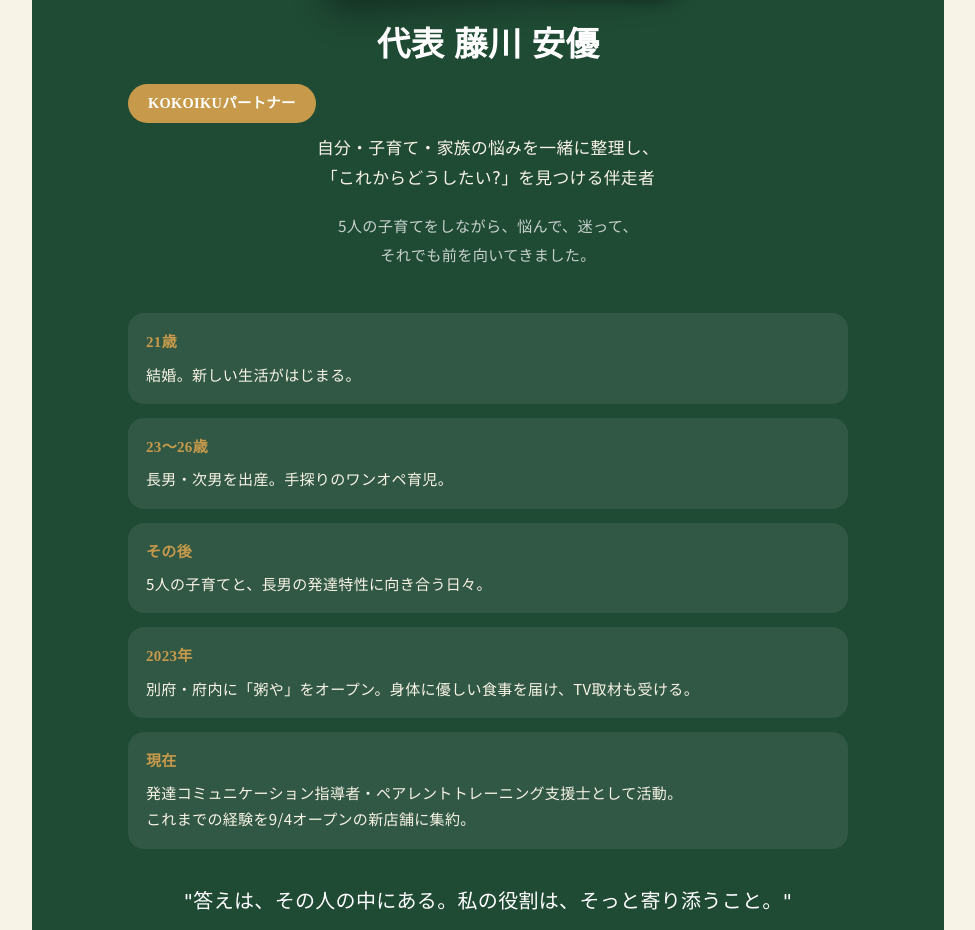
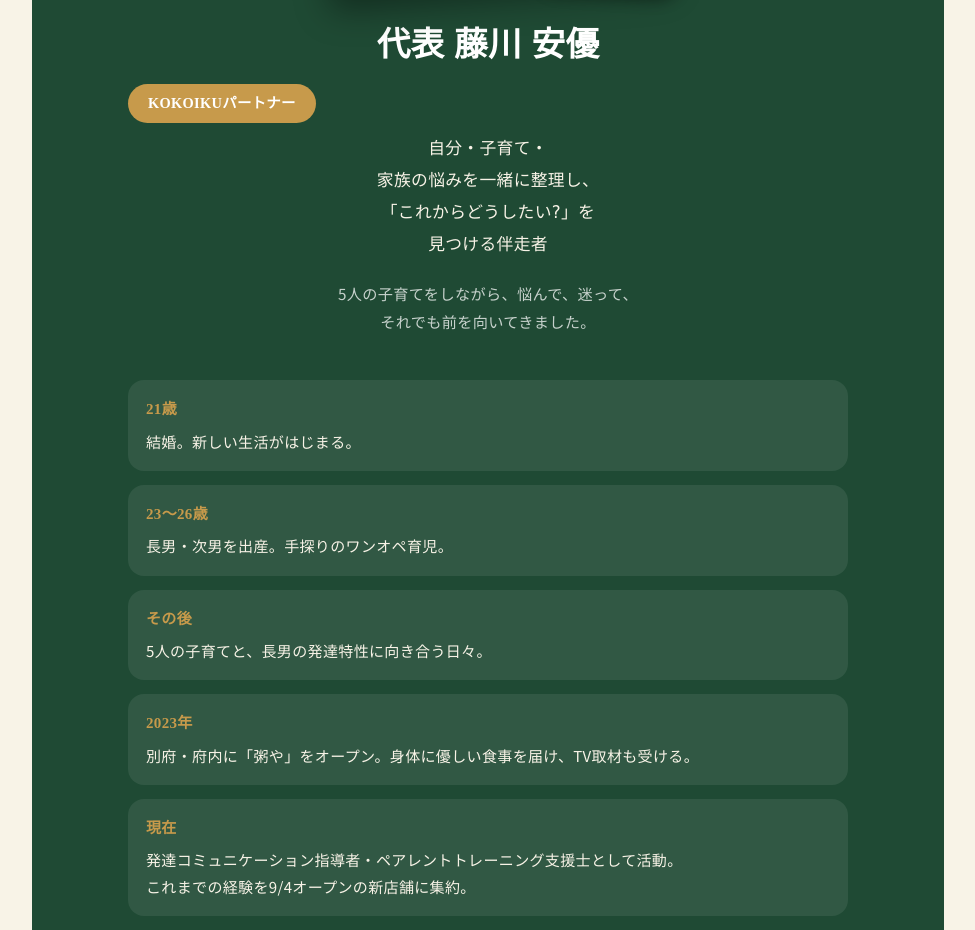
Before and after one commit to nasebanaru0120-pixel/cuddle-up, a plain HTML site: page index.html in a window 1280 px wide. Shown: the part 1600-2530 px from the top of the page, without its empty margins (152-1127 px from the left). Drawn offline with Linux system fonts and the light colour scheme; a web font is replaced by a local one.

Commit message:
Add files via upload

```diff
--- a/index.html
+++ b/index.html
@@ -121,7 +121,7 @@
 
   /* ---------- founder ---------- */
   .founder{background:var(--forest); color:var(--cream); border-radius:32px; padding:48px 28px; position:relative;}
-  .founder .wrap-inner{max-width:720px; margin:0 auto;}
+  .founder .wrap-inner{max-width:720px; margin:0 auto; min-width:0;}
   .founder h2{color:#fff;}
   .founder-photo{
     width:100%; display:block; border-radius:8px;
@@ -162,7 +162,8 @@
   }
   .role-desc{
     font-family:'Yomogi',cursive; color:var(--cream); font-size:1.05rem; text-align:center;
-    max-width:420px; margin:0 auto 18px; line-height:1.8;
+    max-width:340px; margin:0 auto 18px; line-height:1.9;
+    word-break:keep-all; overflow-wrap:break-word;
   }
 
   /* ---------- services ---------- */
@@ -300,7 +301,7 @@
       </div>
       <h2 class="section-title" style="color:#fff;">代表 藤川 安優</h2>
       <span class="role-badge">KOKOIKUパートナー</span>
-      <p class="role-desc">自分・子育て・家族の悩みを一緒に整理し、<br>「これからどうしたい?」を見つける伴走者</p>
+      <p class="role-desc">自分・子育て・家族の悩みを一緒に整理し、<br>「これからどうしたい?」を<br>見つける伴走者</p>
       <p class="section-sub" style="color:rgba(255,255,255,.75);">5人の子育てをしながら、悩んで、迷って、<br>それでも前を向いてきました。</p>
       <div class="timeline">
         <div class="item"><span class="tag">21歳</span>結婚。新しい生活がはじまる。</div>
```
